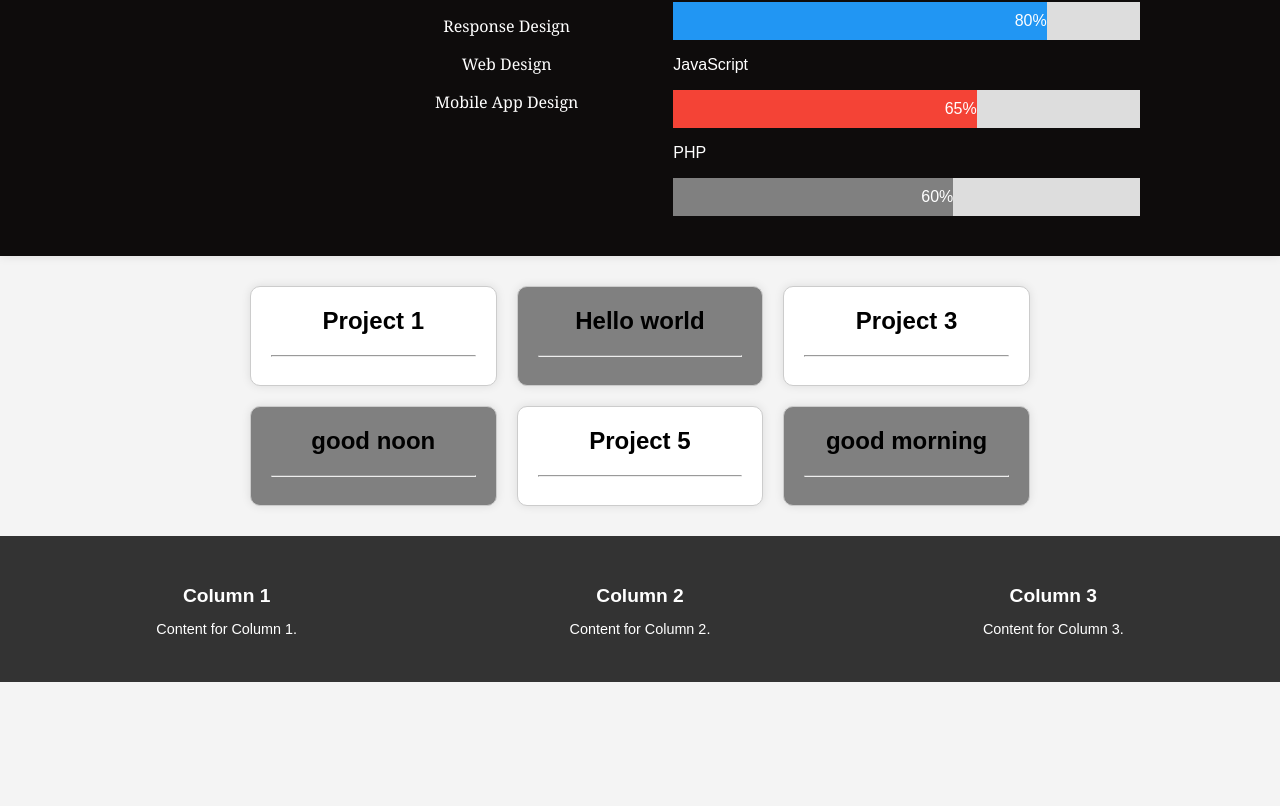
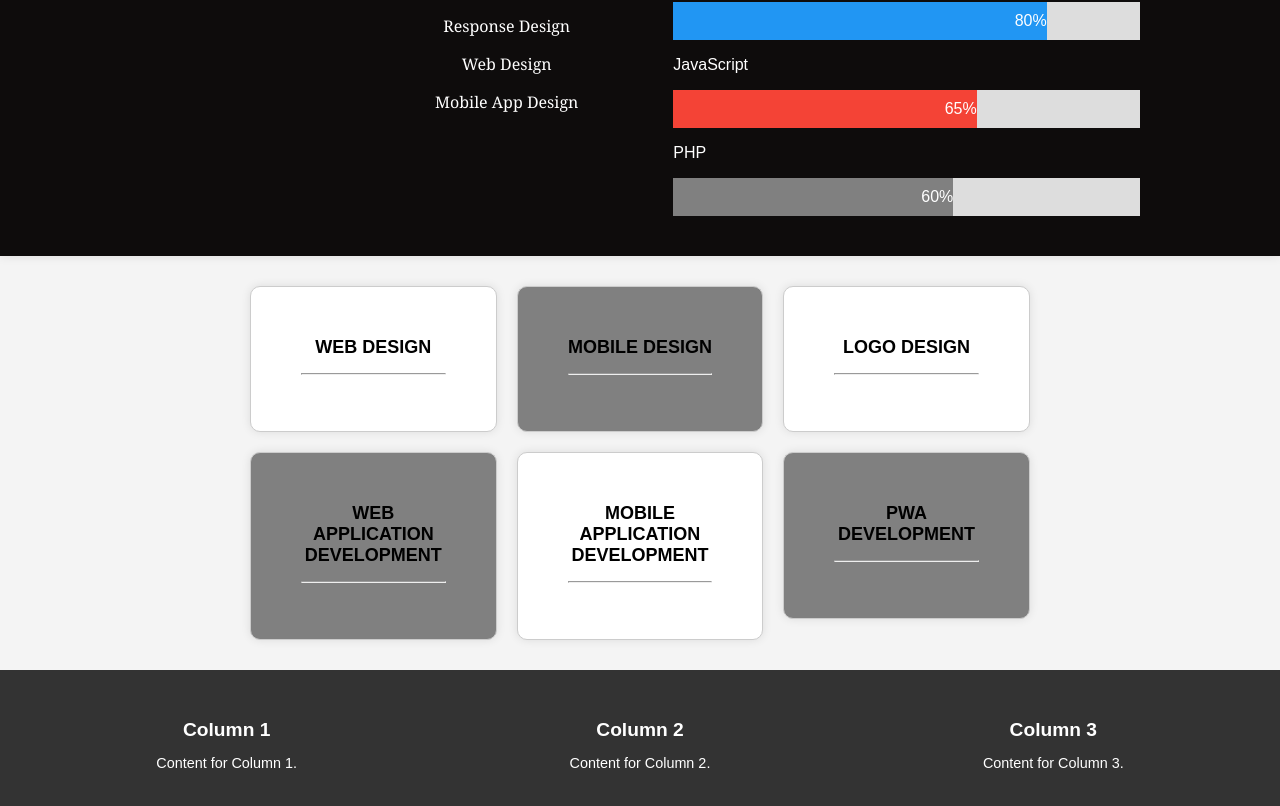
Before and after one commit to abdelrahmanShabaan/React-js_ITI_Portfolio_project, a React (Create React App) app: page / in a window 1280 px wide. Shown: the part 775-1581 px from the top of the page. Before the commit the page ends 1457 px from the top, so only its background shows below. Built offline with nearby package versions, Linux system fonts and the light colour scheme.

Commit message:
edit porfolio component with cartblack and cartwhite component

```diff
--- a/src/Carts/CartBlack.js
+++ b/src/Carts/CartBlack.js
@@ -17,7 +17,11 @@ class CartBlack extends React.Component{
         <>
 
 
-          <div class="portfolio-box" style={{backgroundColor: this.props.color}}>
+          <div class="portfolio-box" style={{
+            backgroundColor: this.props.backgroundColor,
+            fontSize:this.props.fontSize,
+            padding:this.props.padding
+            }}>
             <h2>{this.props.name}</h2>
             <hr></hr>
         </div>
--- a/src/Carts/CartWhite.js
+++ b/src/Carts/CartWhite.js
@@ -5,12 +5,31 @@ class CartWhite extends React.Component{
 
 
 
+    constructor(props){
+        super()
+    }
+
+
+
     render(){
-        return "hello"
+        return (
+
+        <>
+          <div class="portfolio-box" style={{
+            backgroundColor: this.props.backgroundColor,
+            fontSize:this.props.fontSize,
+            padding:this.props.padding
+
+            }}>
+            <h2>{this.props.name}</h2>
+            <hr></hr>
+        </div>
+
+        </>
+
+    )
+
     }
 }
 
-
-
-
 export default CartWhite;
--- a/src/Portfolio/Portfolio.js
+++ b/src/Portfolio/Portfolio.js
@@ -1,6 +1,7 @@
 import React from "react";
 import "./style.css";
 import CartBlack from "../Carts/CartBlack";
+import CartWhite from "../Carts/CartWhite";
 
 
 class Portfolio extends React.Component{
@@ -14,28 +15,13 @@ class Portfolio extends React.Component{
 
 
   <div class="portfolio-section">
-    <div class="portfolio-box">
-      <h2>Project 1</h2>
-        <hr></hr>
-    </div>
 
-
-
-    <CartBlack color="grey" name="Hello world"/>
-
-    <div class="portfolio-box">
-      <h2>Project 3</h2>
-      <hr></hr>
-    </div>
-
-    <CartBlack color="grey" name="good noon"/>
-
-    <div class="portfolio-box">
-      <h2>Project 5</h2>
-      <hr></hr>
-    </div>
-
-    <CartBlack color="grey" name="good morning"/>
+    <CartWhite backgroundColor="white"    padding="50px" fontSize="12px" name="WEB DESIGN"/>
+    <CartBlack backgroundColor="#808080"  padding="50px" fontSize="12px" name="MOBILE DESIGN"/>
+    <CartWhite backgroundColor="white"    padding="50px" fontSize="12px"  name="LOGO DESIGN"/>
+    <CartBlack backgroundColor="#808080"  padding="50px" fontSize="12px"  name="WEB APPLICATION DEVELOPMENT"/>
+    <CartWhite backgroundColor="white"    padding="50px" fontSize="12px"  name="MOBILE APPLICATION DEVELOPMENT"/>
+    <CartBlack backgroundColor="#808080"  padding="50px" fontSize="12px"  name="PWA DEVELOPMENT"/>
 
   </div>
 
```
